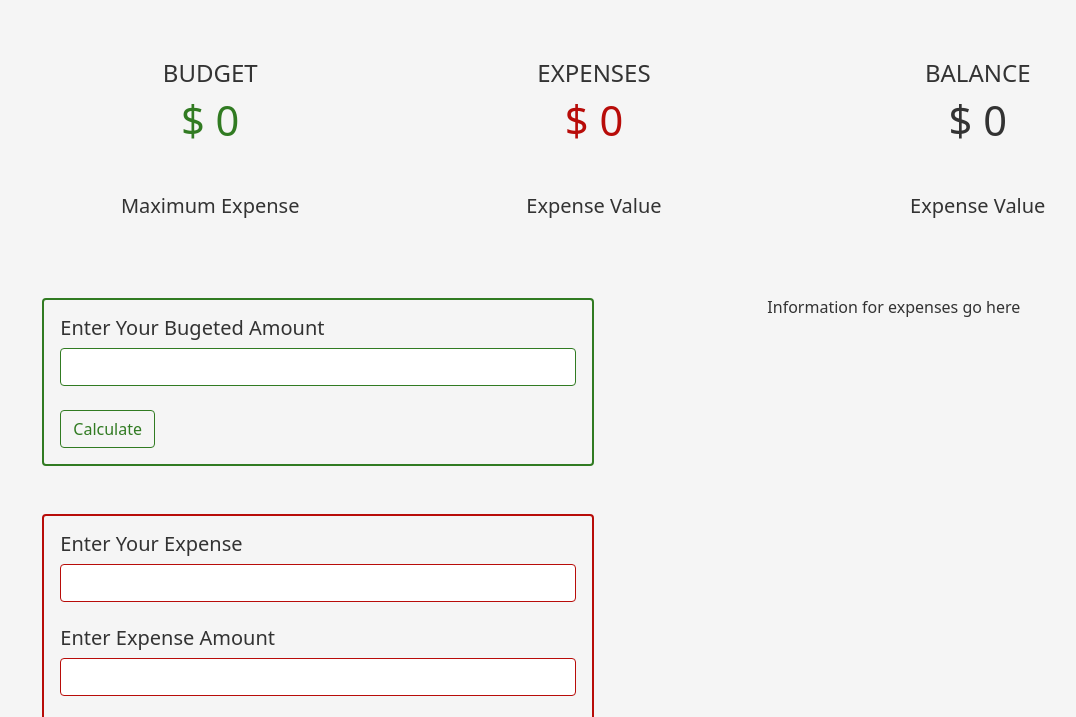
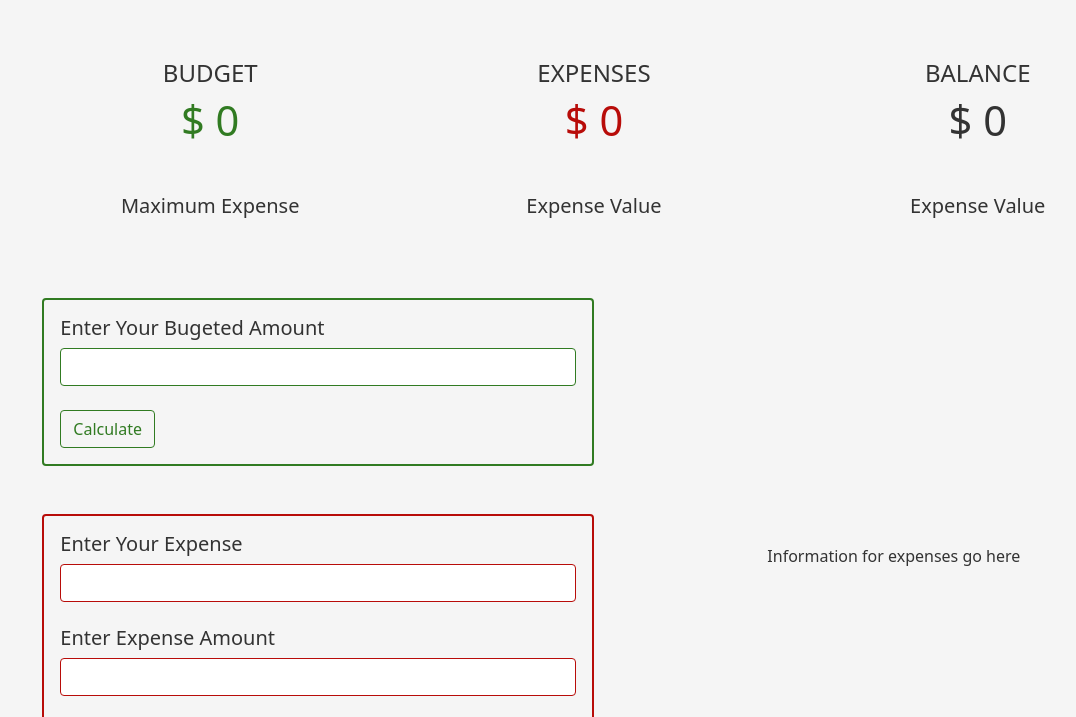
Before and after one commit to mxrtydluffy/Budget-Tracker-Accessibility, a plain HTML site: page HTML/app.html in a window 1280 px wide. Shown: the part 69-786 px from the top of the page, without its empty margins (34-1110 px from the left). Drawn offline with nearby package versions, Linux system fonts and the light colour scheme.

Commit message:
last changes

```diff
--- a/HTML/app.html
+++ b/HTML/app.html
@@ -105,7 +105,7 @@
                         </div>
                     </div>
 
-                    <div class="col-md my-5 text-center">
+                    <div class="col-md my-5 d-flex justify-content-center align-items-center">
                         <h6>Information for expenses go here</h6>
                     </div>
                 </div>
```
